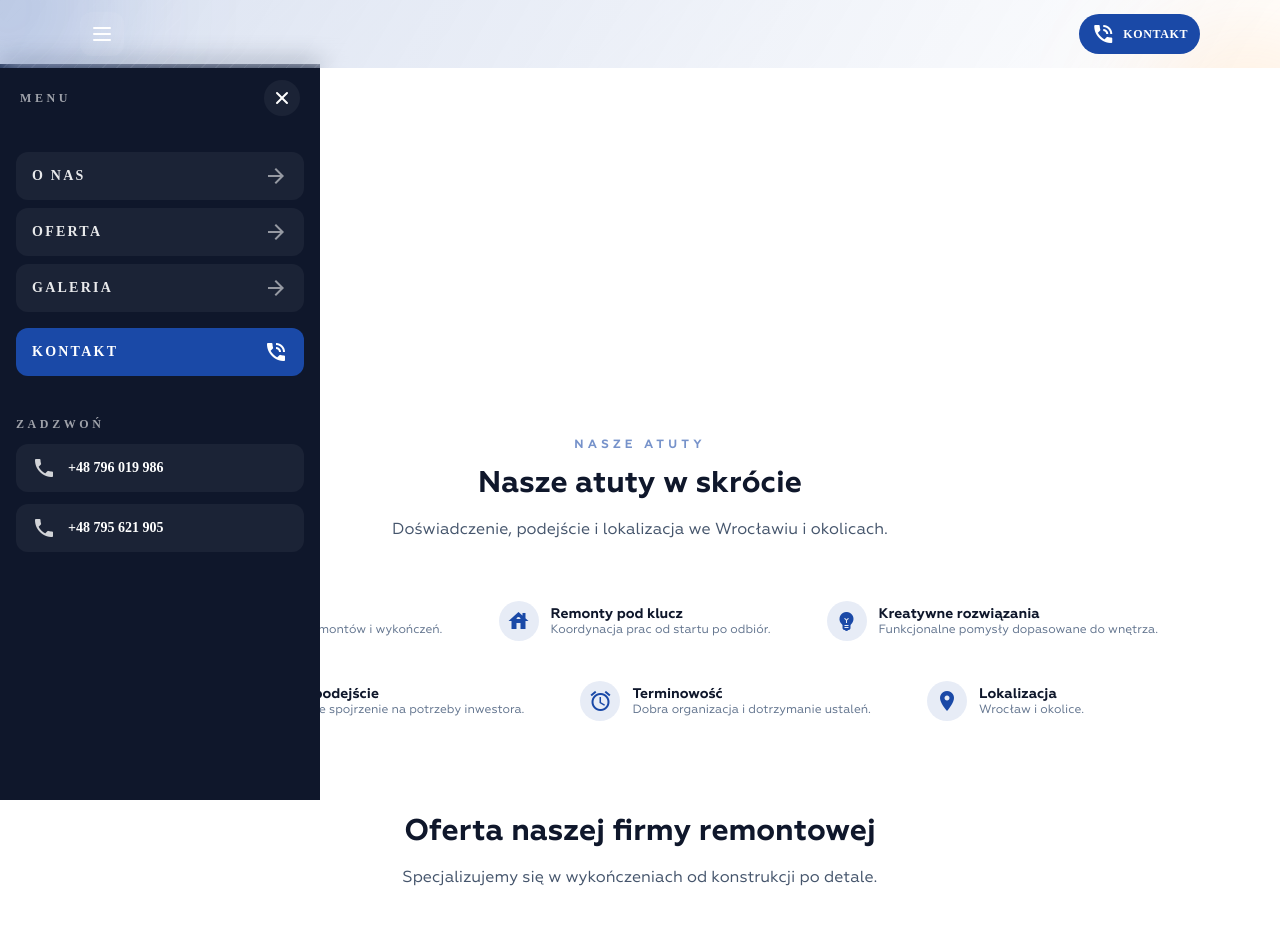
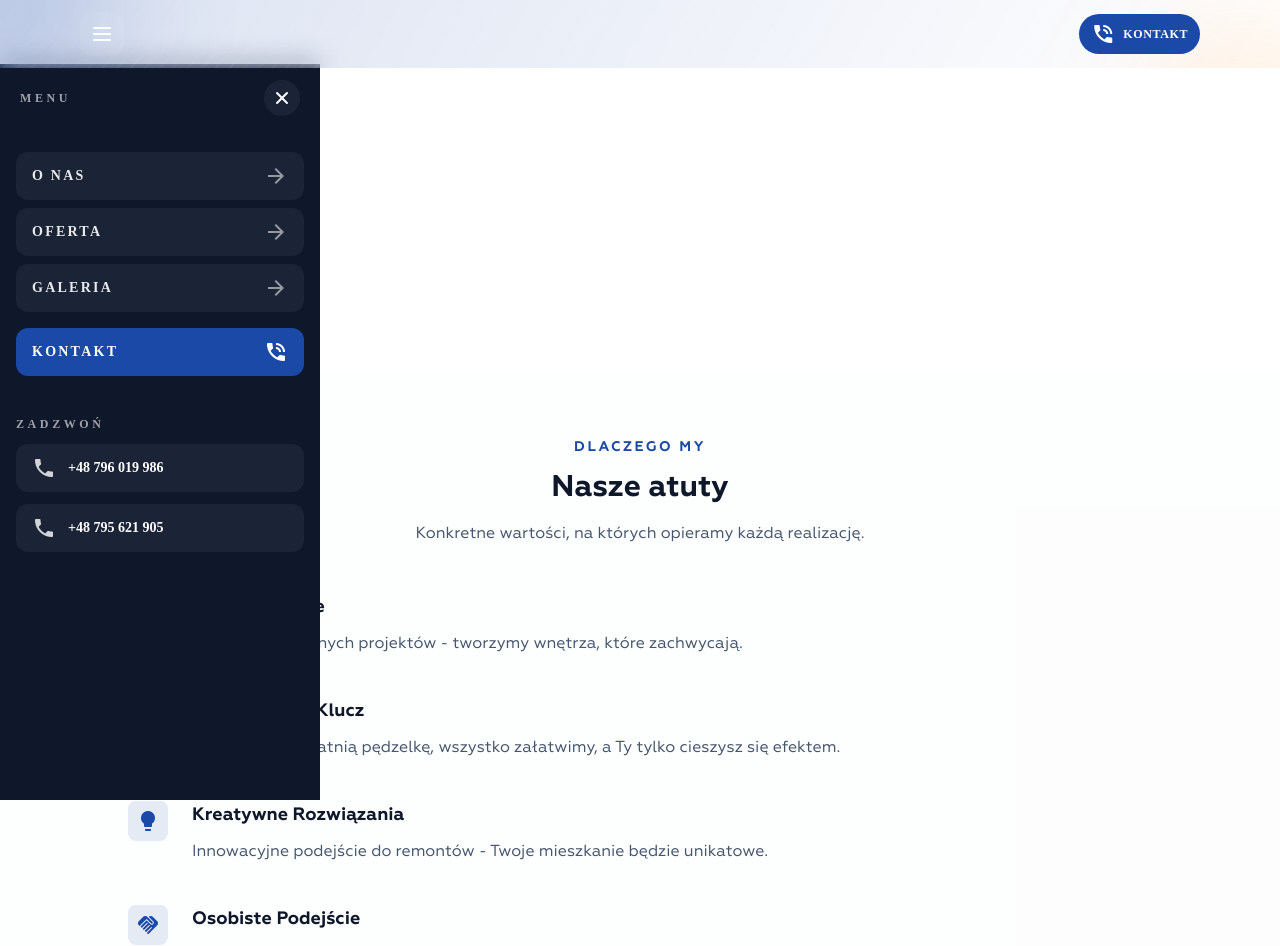
Before and after one commit to r-senchuk/amf-remont, a React (Vite) app: page /services in a window 1280 px wide. Shown: the top 946 px of the page. Built offline with nearby package versions, Linux system fonts and the light colour scheme.

Commit message:
feat: Redesign the "Our Strengths" section on the Services page with updated content and a new grid layout.

```diff
--- a/src/components/pages/ServicesPage/ServicesPage.jsx
+++ b/src/components/pages/ServicesPage/ServicesPage.jsx
@@ -18,32 +18,35 @@ function ServicesPage() {
         </div>
       </header>
 
-      <Section>
+      <Section className="bg-slate-50/30">
+        <div className="mx-auto max-w-5xl">
           <div className="text-center">
-          <p className="mb-3 text-xs font-semibold uppercase tracking-[0.35em] text-primary/60">Nasze atuty</p>
-          <h2 className="mb-4 text-3xl font-bold text-slate-900 sm:text-4xl">Nasze atuty w skrócie</h2>
-          <p className="mx-auto max-w-2xl text-base text-slate-600 sm:text-lg">
-            Doświadczenie, podejście i lokalizacja we Wrocławiu i okolicach.
+            <p className="mb-3 text-sm font-semibold uppercase tracking-[0.18em] text-primary">Dlaczego my</p>
+            <h2 className="text-3xl font-bold text-slate-900 sm:text-4xl">Nasze atuty</h2>
+            <p className="mx-auto mt-4 max-w-3xl text-base text-slate-600">
+              Konkretne wartości, na których opieramy każdą realizację.
             </p>
           </div>
 
-        <div className="mt-12 flex flex-wrap justify-center gap-4">
+          <dl className="mt-12 grid grid-cols-1 gap-x-8 gap-y-10 sm:grid-cols-2 lg:gap-x-12">
             {strengths.map((strength) => (
-            <div
-              key={strength.title}
-              className="flex items-center gap-3 rounded-full border border-slate-200 bg-white/60 px-5 py-3 text-left shadow-sm backdrop-blur-sm transition-colors hover:border-primary/20 hover:bg-white"
-            >
-              <span className="inline-flex h-10 w-10 flex-shrink-0 items-center justify-center rounded-full bg-primary/10 text-primary">
-                <span className="material-icons text-xl leading-none">{strength.icon}</span>
-              </span>
-              <div className="leading-tight">
-                <p className="text-sm font-bold text-slate-900">{strength.title}</p>
-                <p className="text-xs text-slate-500">{strength.description}</p>
+              <div key={strength.title} className="relative pl-16">
+                <dt className="text-lg font-bold leading-7 text-slate-900">
+                  <div className="absolute left-0 top-0 flex h-10 w-10 items-center justify-center rounded-lg bg-primary/10 text-primary">
+                    <span className="material-icons text-2xl leading-none" aria-hidden="true">{strength.icon}</span>
                   </div>
+                  {strength.title}
+                </dt>
+                <dd className="mt-2 text-base leading-7 text-slate-600">
+                  {strength.description}
+                </dd>
               </div>
             ))}
+          </dl>
         </div>
+      </Section>
 
+      <Section>
         <div className="mt-20 text-center">
           <h2 className="mb-4 text-3xl font-bold text-slate-900 sm:text-4xl">Oferta naszej firmy remontowej</h2>
           <p className="mx-auto max-w-2xl text-base text-slate-600 sm:text-lg">
--- a/src/data/services.js
+++ b/src/data/services.js
@@ -14,12 +14,12 @@ const services = [
 ];
 
 const strengths = [
-  { title: 'Doświadczenie', description: 'Sprawdzone realizacje remontów i wykończeń.', icon: 'grade' },
-  { title: 'Remonty pod klucz', description: 'Koordynacja prac od startu po odbiór.', icon: 'house' },
-  { title: 'Kreatywne rozwiązania', description: 'Funkcjonalne pomysły dopasowane do wnętrza.', icon: 'emoji_objects' },
-  { title: 'Osobiste podejście', description: 'Indywidualne spojrzenie na potrzeby inwestora.', icon: 'handshake' },
-  { title: 'Terminowość', description: 'Dobra organizacja i dotrzymanie ustaleń.', icon: 'alarm' },
-  { title: 'Lokalizacja', description: 'Wrocław i okolice.', icon: 'location_on' }
+  { title: 'Doświadczenie', description: 'Setki zrealizowanych projektów - tworzymy wnętrza, które zachwycają.', icon: 'verified_user' },
+  { title: 'Remonty Pod Klucz', description: 'Od planu po ostatnią pędzelkę, wszystko załatwimy, a Ty tylko cieszysz się efektem.', icon: 'home_repair_service' },
+  { title: 'Kreatywne Rozwiązania', description: 'Innowacyjne podejście do remontów - Twoje mieszkanie będzie unikatowe.', icon: 'lightbulb' },
+  { title: 'Osobiste Podejście', description: 'Pracujemy dla Ciebie, a nie dla projektu - dopasowujemy się do Twoich potrzeb.', icon: 'handshake' },
+  { title: 'Terminowość', description: 'Liczy się każdy dzień. U nas termin to nie puste słowo.', icon: 'schedule' },
+  { title: 'Lokalizacja', description: 'Jesteśmy tu, gdzie Ty. Działamy na terenie Wrocławia.', icon: 'location_city' }
 ];
 
 const serviceCategories = [
```
Lines whose indentation alone changed are shown as unchanged.
